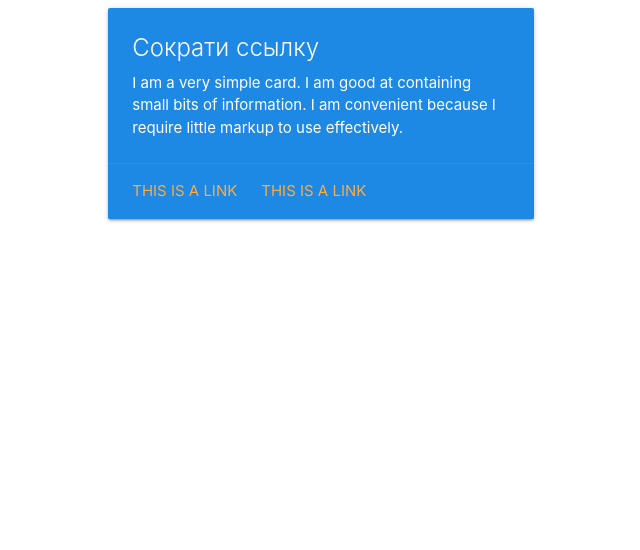
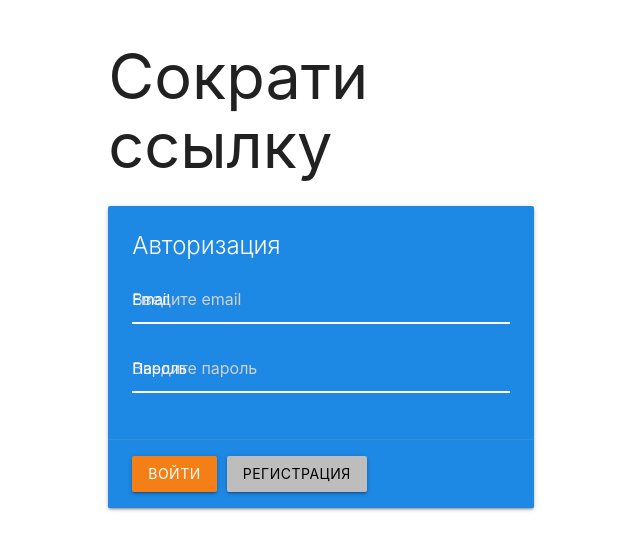
Before and after one commit to vlabster/mern, a React (Create React App) app in the folder client/: page / in a window 1280 px wide. Shown: the top 550 px of the page, without its empty margins (319-959 px from the left). Built offline with nearby package versions, Linux system fonts and the light colour scheme.

Commit message:
use hook

```diff
--- a/client/src/pages/AuthPage.js
+++ b/client/src/pages/AuthPage.js
@@ -1,21 +1,90 @@
-import React from 'react'
+import React, {useState} from 'react'
+import {useHttp} from '../hooks/http.hook'
 
 export const AuthPage = () => {
+
+    const { loading, error, request } = useHttp()
+
+    const [form, setForm] = useState({
+        email: '',
+        password: ''
+    })
+
+    const changeHandler = event => {
+        setForm({ ...form, [event.target.name]: event.target.value })
+    }
+
+    const registerHandler = async () => {
+        try {
+            const data = await request('/api/auth/register', 'POST', { ...form })
+            console.log(`Data: ${data}`)
+        }
+        catch(e) {
+
+        }
+    }
+
+    const loginHandler = async () => {
+        try {
+            const data = await request('/api/auth/login', 'POST', { ...form })
+            console.log(`Data: ${data}`)
+        }
+        catch(e) {
+
+        }
+    }
+
     return (
         <div>
             <div className="row">
                 <div className="col s6 offset-s3">
+                    <h1>Сократи ссылку</h1>
                     <div className="card blue darken-1">
                         <div className="card-content white-text">
-                        <span className="card-title">Сократи ссылку</span>
-                            <p>
-                                I am a very simple card. I am good at containing small bits of information.
-                                I am convenient because I require little markup to use effectively.
-                            </p>
+                            <span className="card-title">Авторизация</span>
+                            <div>
+
+                                <div className="input-field">
+                                    <input
+                                        placeholder="Введите email"
+                                        id="email"
+                                        type="text"
+                                        name="email"
+                                        className="yellow-input"
+                                        onChange={changeHandler}
+                                    />
+                                    <label htmlFor="email">Email</label>
+                                </div>
+
+                                <div className="input-field">
+                                    <input
+                                        placeholder="Введите пароль"
+                                        id="password"
+                                        type="password"
+                                        name="password"
+                                        className="yellow-input"
+                                        onChange={changeHandler}
+                                    />
+                                    <label htmlFor="password">Пароль</label>
+                                </div>
+                            </div>
                         </div>
                         <div className="card-action">
-                        <a href="#">This is a link</a>
-                        <a href="#">This is a link</a>
+                            <button
+                                className="btn yellow darken-4"
+                                style={{marginRight: 10}}
+                                onClick={loginHandler}
+                                disabled={loading}
+                            >
+                                Войти
+                            </button>
+                            <button
+                                className="btn grey lighten-1 black-text"
+                                onClick={registerHandler}
+                                disabled={loading}
+                            >
+                                Регистрация
+                            </button>
                         </div>
                     </div>
                 </div>
```
